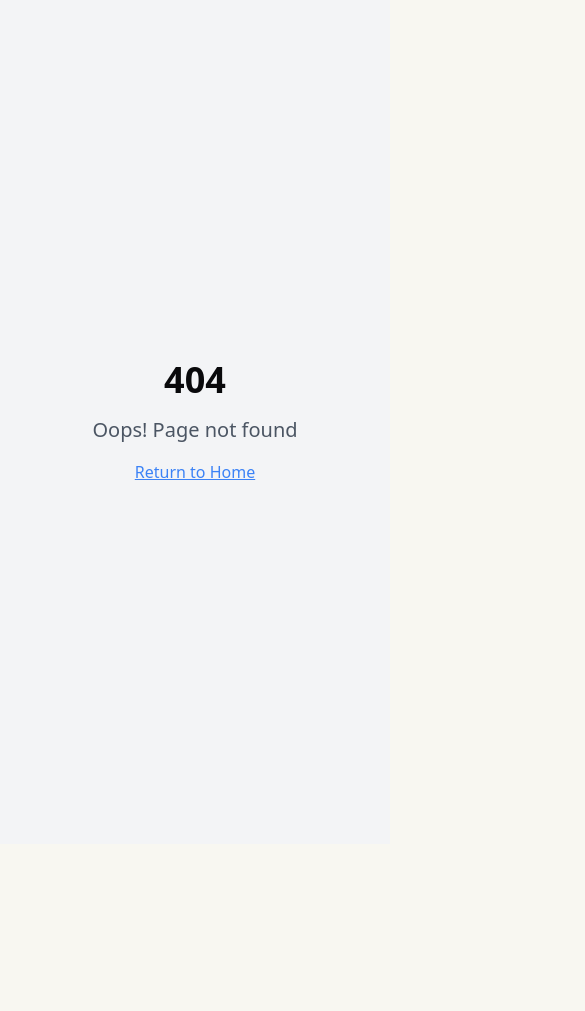
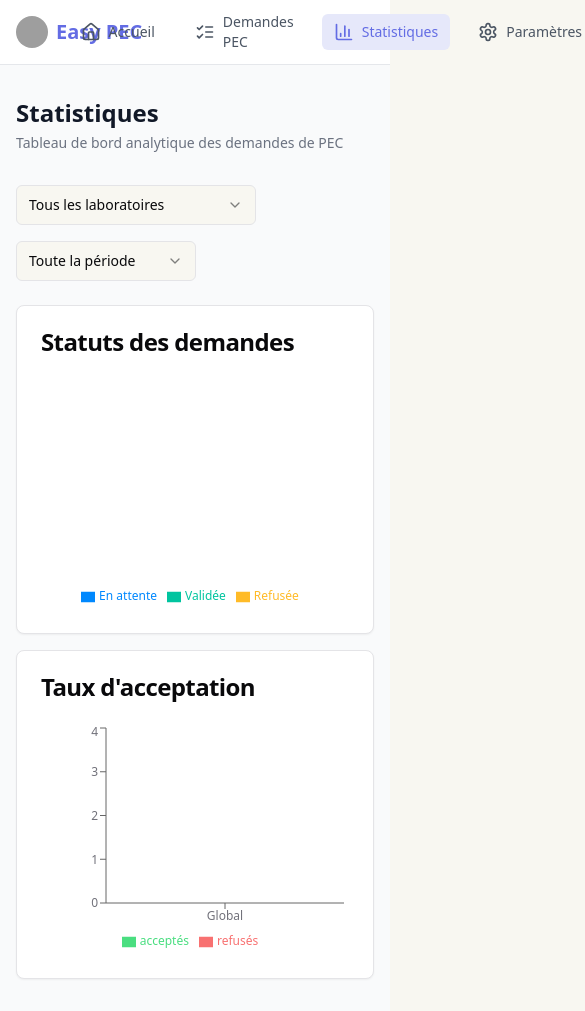
Before and after one commit to Tayuua/easy-pec-manager, a React (Vite) app: page /stats in a window 390 px wide. Before the commit this address had no page. Shown: the whole page, 585 px wide, since content can reach past the window. Before the commit the page ends 844 px from the top, so only its background shows below. Built offline with nearby package versions, Linux system fonts and the light colour scheme; grey boxes are pictures that could not be loaded.

Commit message:
feat: Add analytics dashboard
Add a "Statistics" page to visualize real-time data, including acceptance/rejection rates, request counts by status, and average processing times. Implement laboratory selection and optional time/structure filters. Ensure responsiveness and proper card containment.

```diff
--- a/src/App.tsx
+++ b/src/App.tsx
@@ -8,6 +8,7 @@ import Index from "./pages/Index";
 import RequestsPage from "./pages/RequestsPage";
 import NewRequestPage from "./pages/NewRequestPage";
 import SettingsPage from "./pages/SettingsPage";
+import StatsPage from "./pages/StatsPage";
 import NotFound from "./pages/NotFound";
 
 const queryClient = new QueryClient();
@@ -23,6 +24,7 @@ const App = () => (
           <Route path="/requests" element={<RequestsPage />} />
           <Route path="/requests/new" element={<NewRequestPage />} />
           <Route path="/settings" element={<SettingsPage />} />
+          <Route path="/stats" element={<StatsPage />} />
           <Route path="*" element={<NotFound />} />
         </Routes>
       </BrowserRouter>
--- a/src/components/layout/Navbar.tsx
+++ b/src/components/layout/Navbar.tsx
@@ -1,6 +1,6 @@
 
 import { Link, useLocation } from 'react-router-dom';
-import { Home, ListChecks, Settings } from 'lucide-react';
+import { Home, ListChecks, BarChart3, Settings } from 'lucide-react';
 import { cn } from '@/lib/utils';
 
 const Navbar = () => {
@@ -9,6 +9,7 @@ const Navbar = () => {
   const navItems = [
     { href: '/', icon: <Home size={20} />, label: 'Accueil' },
     { href: '/requests', icon: <ListChecks size={20} />, label: 'Demandes PEC' },
+    { href: '/stats', icon: <BarChart3 size={20} />, label: 'Statistiques' },
     { href: '/settings', icon: <Settings size={20} />, label: 'Paramètres' }
   ];
 
--- /dev/null
+++ b/src/pages/StatsPage.tsx
@@ -0,0 +1,132 @@
+
+import { useEffect, useState } from "react";
+import PageContainer from "@/components/layout/PageContainer";
+import { Card, CardContent, CardHeader, CardTitle } from "@/components/ui/card";
+import {
+  Select,
+  SelectContent,
+  SelectItem,
+  SelectTrigger,
+  SelectValue
+} from "@/components/ui/select";
+import { useRequests } from "@/services/pecRequestService";
+import { Tabs, TabsList, TabsTrigger, TabsContent } from "@/components/ui/tabs";
+import { ChartContainer } from "@/components/ui/chart";
+import {
+  ResponsiveContainer,
+  PieChart,
+  Pie,
+  Cell,
+  BarChart,
+  Bar,
+  XAxis,
+  YAxis,
+  Tooltip,
+  Legend,
+} from "recharts";
+
+const COLORS = ["#0088FE", "#00C49F", "#FFBB28", "#FF8042"];
+
+const StatsPage = () => {
+  const { data: requests } = useRequests();
+  const [selectedShop, setSelectedShop] = useState<string>("all");
+  const [period, setPeriod] = useState<string>("all");
+
+  const statusData = [
+    { name: "En attente", value: requests?.filter(r => r.status === "pending").length || 0 },
+    { name: "Validée", value: requests?.filter(r => r.status === "validated").length || 0 },
+    { name: "Refusée", value: requests?.filter(r => r.status === "rejected").length || 0 },
+  ];
+
+  const acceptanceRateData = [
+    {
+      name: "Global",
+      acceptés: (requests?.filter(r => r.status === "validated").length || 0),
+      refusés: (requests?.filter(r => r.status === "rejected").length || 0)
+    }
+  ];
+
+  return (
+    <PageContainer
+      title="Statistiques"
+      subtitle="Tableau de bord analytique des demandes de PEC"
+    >
+      <div className="mb-6 flex flex-wrap gap-4">
+        <Select value={selectedShop} onValueChange={setSelectedShop}>
+          <SelectTrigger className="w-[240px]">
+            <SelectValue placeholder="Sélectionner un laboratoire" />
+          </SelectTrigger>
+          <SelectContent>
+            <SelectItem value="all">Tous les laboratoires</SelectItem>
+            <SelectItem value="lab1">Laboratoire 1</SelectItem>
+            <SelectItem value="lab2">Laboratoire 2</SelectItem>
+          </SelectContent>
+        </Select>
+
+        <Select value={period} onValueChange={setPeriod}>
+          <SelectTrigger className="w-[180px]">
+            <SelectValue placeholder="Période" />
+          </SelectTrigger>
+          <SelectContent>
+            <SelectItem value="all">Toute la période</SelectItem>
+            <SelectItem value="week">Cette semaine</SelectItem>
+            <SelectItem value="month">Ce mois</SelectItem>
+            <SelectItem value="year">Cette année</SelectItem>
+          </SelectContent>
+        </Select>
+      </div>
+
+      <div className="grid gap-4 md:grid-cols-2">
+        {/* Statuts des demandes */}
+        <Card className="col-span-1">
+          <CardHeader>
+            <CardTitle>Statuts des demandes</CardTitle>
+          </CardHeader>
+          <CardContent>
+            <ChartContainer className="w-full aspect-[4/3]" config={{}}>
+              <PieChart>
+                <Pie
+                  data={statusData}
+                  cx="50%"
+                  cy="50%"
+                  labelLine={false}
+                  label={({ name, value }) => `${name}: ${value}`}
+                  outerRadius={80}
+                  fill="#8884d8"
+                  dataKey="value"
+                >
+                  {statusData.map((entry, index) => (
+                    <Cell key={`cell-${index}`} fill={COLORS[index % COLORS.length]} />
+                  ))}
+                </Pie>
+                <Tooltip />
+                <Legend />
+              </PieChart>
+            </ChartContainer>
+          </CardContent>
+        </Card>
+
+        {/* Taux d'acceptation */}
+        <Card className="col-span-1">
+          <CardHeader>
+            <CardTitle>Taux d'acceptation</CardTitle>
+          </CardHeader>
+          <CardContent>
+            <ChartContainer className="w-full aspect-[4/3]" config={{}}>
+              <BarChart data={acceptanceRateData}>
+                <XAxis dataKey="name" />
+                <YAxis />
+                <Tooltip />
+                <Legend />
+                <Bar dataKey="acceptés" fill="#4ade80" />
+                <Bar dataKey="refusés" fill="#f87171" />
+              </BarChart>
+            </ChartContainer>
+          </CardContent>
+        </Card>
+      </div>
+    </PageContainer>
+  );
+};
+
+export default StatsPage;
```
